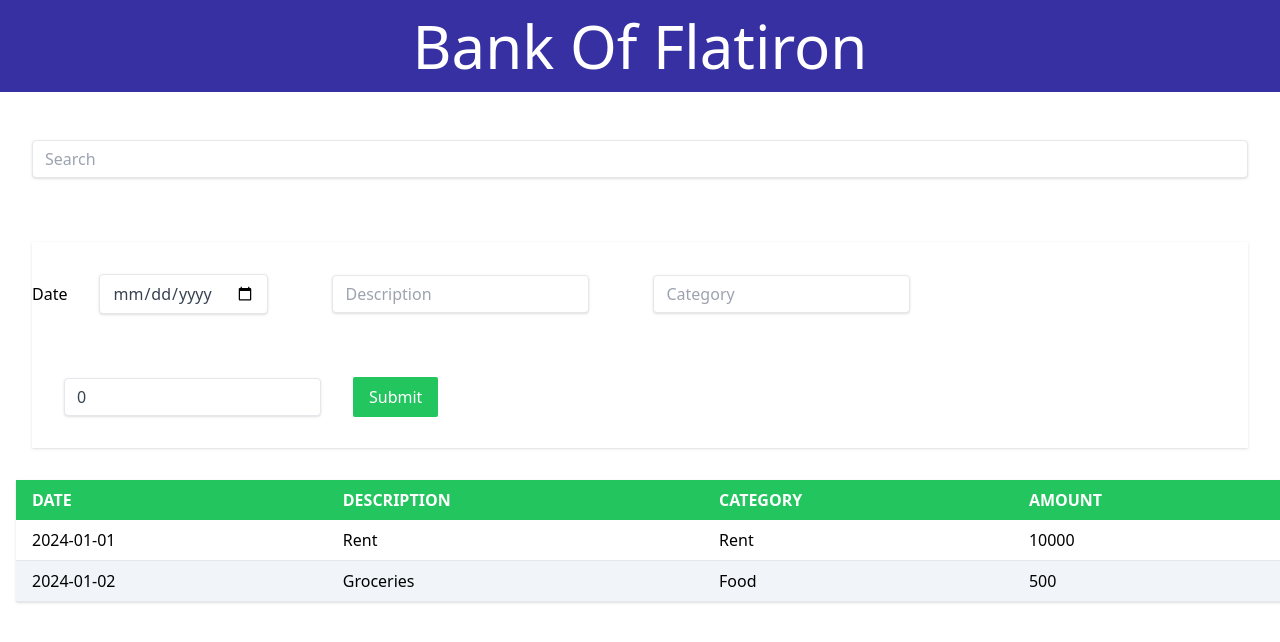
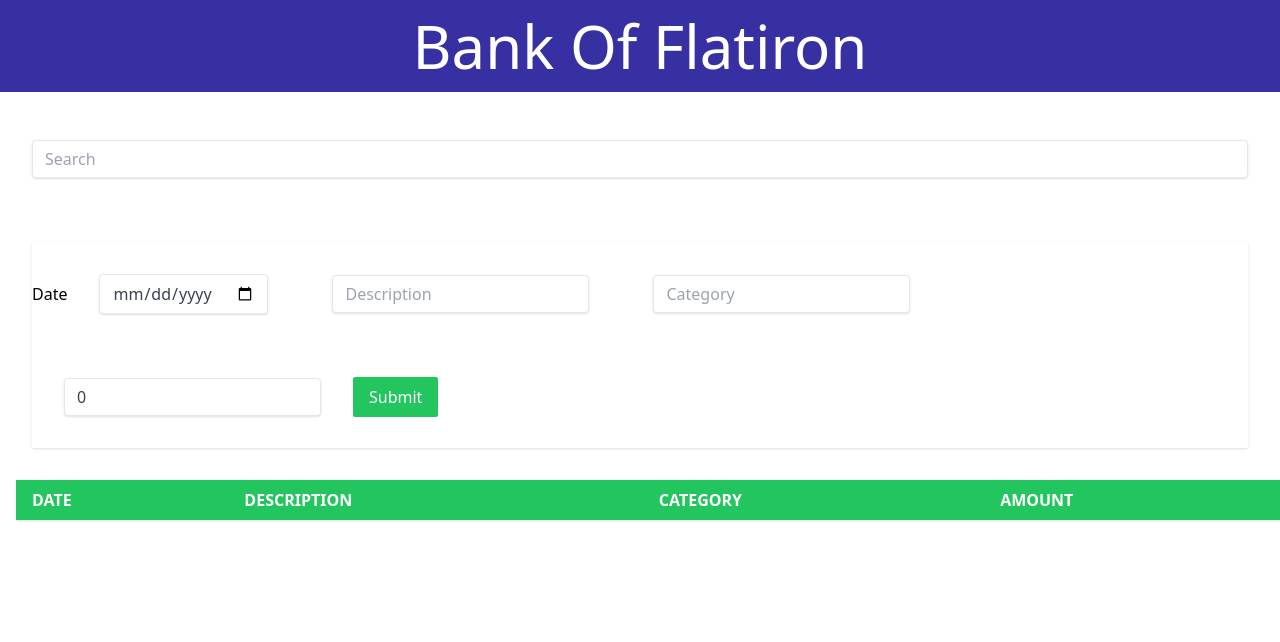
Before and after one commit to ndungu-mbau/phase-2-week-1-code-challenge, a React (Vite) app: page / in a window 1280 px wide. Shown: the top 642 px of the page. Built offline with nearby package versions, Linux system fonts and the light colour scheme.

Commit message:
feat: add state for tx, submit handler for form

```diff
--- a/src/App.jsx
+++ b/src/App.jsx
@@ -1,3 +1,5 @@
+import { useState } from "react";
+
 import {
   Header,
   SearchInput,
@@ -5,27 +7,16 @@ import {
   TransactionTable,
 } from "./components";
 
-const INITIAL_TRANSACTIONS = [
-  {
-    id: 1,
-    date: "2024-01-01",
-    description: "Rent",
-    category: "Rent",
-    amount: 10000,
-  },
-  {
-    id: 2,
-    date: "2024-01-02",
-    description: "Groceries",
-    category: "Food",
-    amount: 500,
-  },
-];
+const genId = () => {
+  return Math.random().toString().split(".")[1].slice(0, 10);
+};
 
 function App() {
+  const [transactions, setTransactions] = useState([]);
+
   const onSubmitHandler = (evt, formState) => {
     evt.preventDefault();
-    console.log({ evt, formState });
+    setTransactions((prev) => [...prev, { ...formState, id: genId() }]);
   };
 
   return (
@@ -33,7 +24,7 @@ function App() {
       <Header title="Bank Of Flatiron" />
       <SearchInput />
       <TransactionForm onSubmit={onSubmitHandler} />
-      <TransactionTable transactions={INITIAL_TRANSACTIONS} />
+      <TransactionTable transactions={transactions} />
     </div>
   );
 }
```
